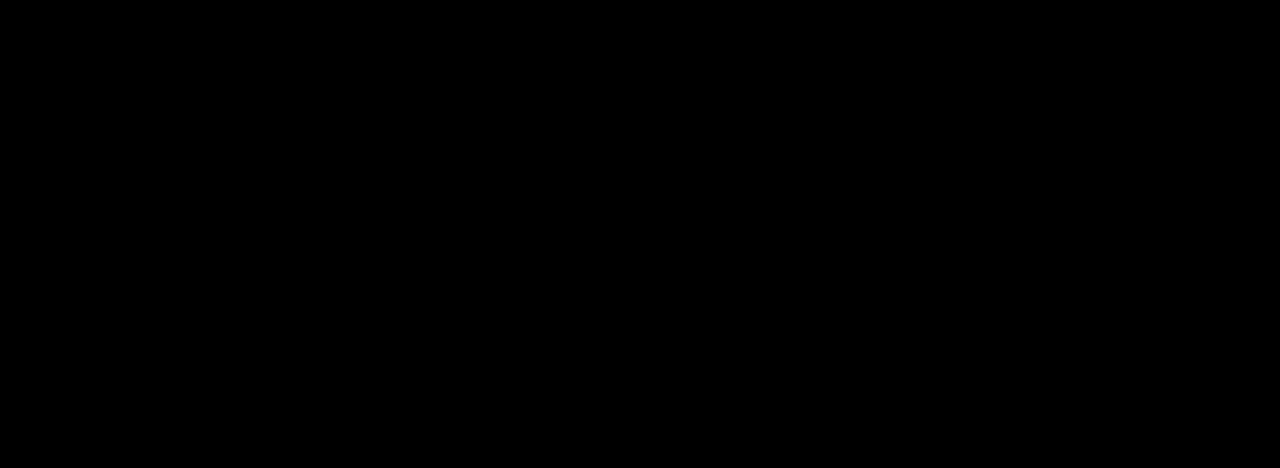
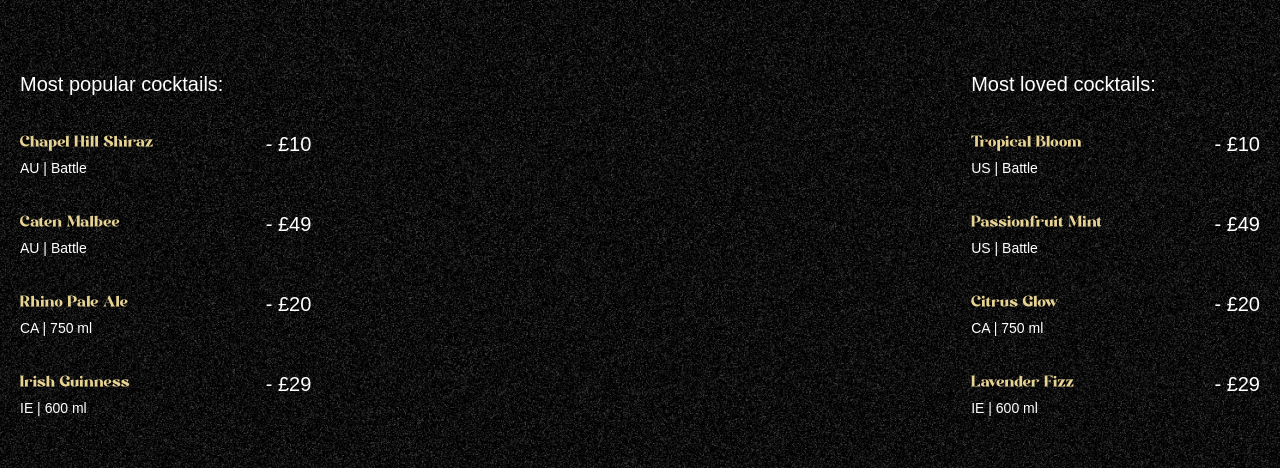
Before and after one commit to the-adrianator/gsap_cocktails, a React (Vite) app: page / in a window 1280 px wide. Shown: the part 890-1358 px from the top of the page. Built offline with nearby package versions, Linux system fonts and the light colour scheme; a web font is replaced by a local one.

Commit message:
Implement cocktails section

```diff
--- a/constants/index.js
+++ b/constants/index.js
@@ -22,25 +22,25 @@
     name: "Chapel Hill Shiraz",
     country: "AU",
     detail: "Battle",
-    price: "$10",
+    price: "£10",
   },
   {
     name: "Caten Malbee",
     country: "AU",
     detail: "Battle",
-    price: "$49",
+    price: "£49",
   },
   {
     name: "Rhino Pale Ale",
     country: "CA",
     detail: "750 ml",
-    price: "$20",
+    price: "£20",
   },
   {
     name: "Irish Guinness",
     country: "IE",
     detail: "600 ml",
-    price: "$29",
+    price: "£29",
   },
 ];
 
@@ -49,25 +49,25 @@
     name: "Tropical Bloom",
     country: "US",
     detail: "Battle",
-    price: "$10",
+    price: "£10",
   },
   {
     name: "Passionfruit Mint",
     country: "US",
     detail: "Battle",
-    price: "$49",
+    price: "£49",
   },
   {
     name: "Citrus Glow",
     country: "CA",
     detail: "750 ml",
-    price: "$20",
+    price: "£20",
   },
   {
     name: "Lavender Fizz",
     country: "IE",
     detail: "600 ml",
-    price: "$29",
+    price: "£29",
   },
 ];
 
--- a/src/App.jsx
+++ b/src/App.jsx
@@ -3,6 +3,7 @@
 import Navbar from "./components/Navbar";
 import React from "react";
 import Hero from "./components/Hero";
+import Cocktails from "./components/Cocktails";
 
 gsap.registerPlugin(ScrollTrigger, SplitText);
 
@@ -11,7 +12,7 @@
     <main>
       <Navbar />
       <Hero />
-      <div className="h-dvh bg-black"></div>
+      <Cocktails />
     </main>
   );
 };
--- /dev/null
+++ b/src/components/Cocktails.jsx
@@ -0,0 +1,79 @@
+import React from "react";
+import { cocktailLists, mockTailLists } from "../../constants";
+import { useGSAP } from "@gsap/react";
+import gsap from "gsap";
+
+const Cocktails = () => {
+  useGSAP(() => {
+    const parallaxTimeline = gsap.timeline({
+      scrollTrigger: {
+        trigger: "#cocktails",
+        start: "top 30%",
+        end: "bottom 80%",
+        scrub: true,
+        // markers: true,
+      },
+    });
+
+    parallaxTimeline
+      .from("#c-left-leaf", {
+        x: -100,
+        y: 100,
+      })
+      .from("#c-right-leaf", {
+        x: 100,
+        y: 100,
+      });
+  });
+
+  return (
+    <section id="cocktails" className="noisy">
+      <img
+        src="/images/cocktail-left-leaf.png"
+        alt="left-leaf"
+        id="c-left-leaf"
+      />
+      <img
+        src="/images/cocktail-right-leaf.png"
+        alt="right-leaf"
+        id="c-right-leaf"
+      />
+      <div className="list">
+        <div className="popular">
+          <h2>Most popular cocktails:</h2>
+          <ul>
+            {cocktailLists.map(({ name, country, detail, price }) => (
+              <li key={name}>
+                <div className="md:me-28">
+                  <h3>{name}</h3>
+                  <p>
+                    {country} | {detail}
+                  </p>
+                </div>
+                <span>- {price}</span>
+              </li>
+            ))}
+          </ul>
+        </div>
+        <div className="loved">
+          <h2>Most loved cocktails:</h2>
+          <ul>
+            {mockTailLists.map(({ name, country, detail, price }) => (
+              <li key={name}>
+                <div className="me-28">
+                  <h3>{name}</h3>
+                  <p>
+                    {country} | {detail}
+                  </p>
+                </div>
+                <span>- {price}</span>
+              </li>
+            ))}
+          </ul>
+        </div>
+      </div>
+    </section>
+  );
+};
+
+export default Cocktails;
```
